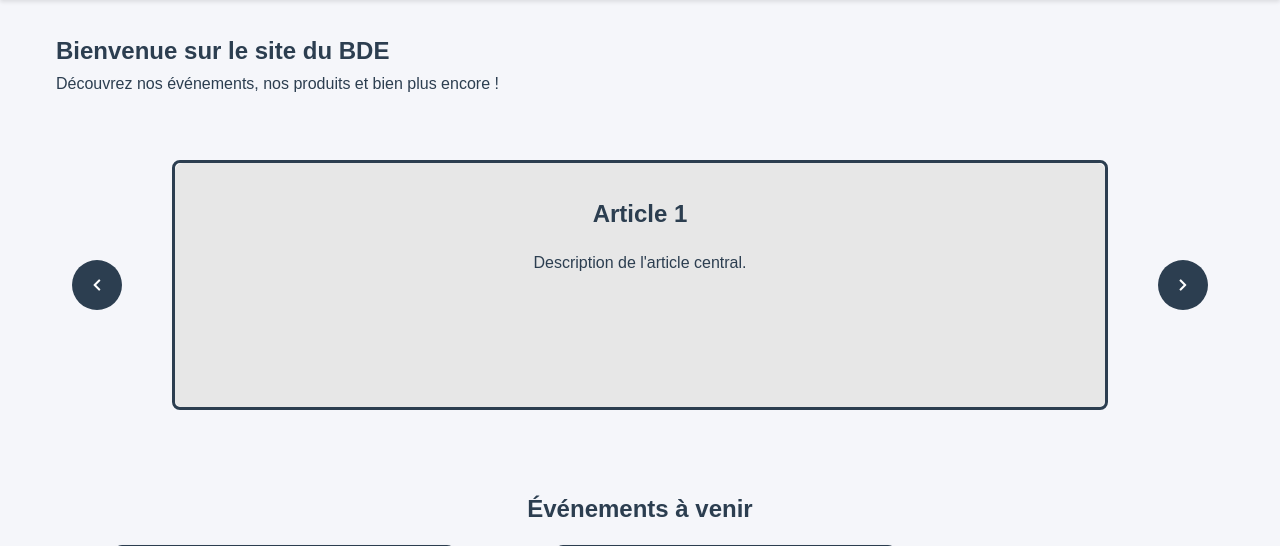
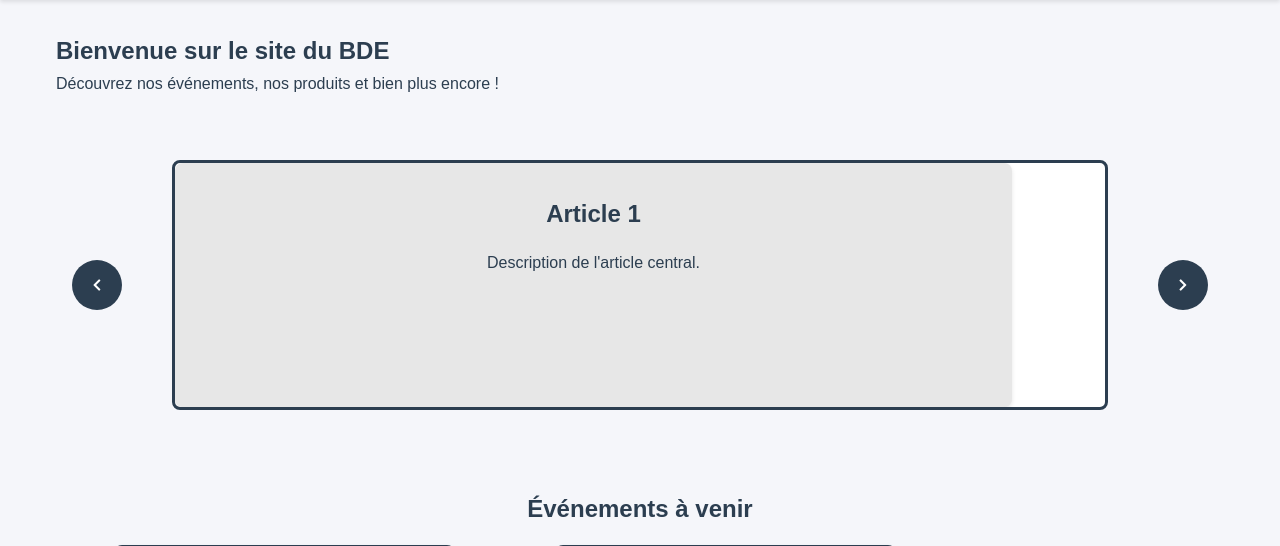
Before and after one commit to NicolasCHANTEUX/SAE_4.01_site_BDE, a PHP site: template app/views/index.php in a window 1280 px wide. Shown: the part 134-680 px from the top of the page. Run offline with PHP 8.4, Linux system fonts and the light colour scheme; the template is opened without the code that fills it, so the values that code supplies are empty.

Commit message:
event plus

```diff
--- a/assets/css/accueil.css
+++ b/assets/css/accueil.css
@@ -23,7 +23,7 @@
 
 .carousel-item {
 	position: absolute;
-	width: 100%;
+	width: 90%;
 	height: 100%;
 	background: rgb(231, 231, 231);
 	padding: 2rem;
```
